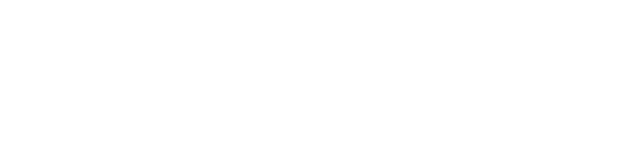
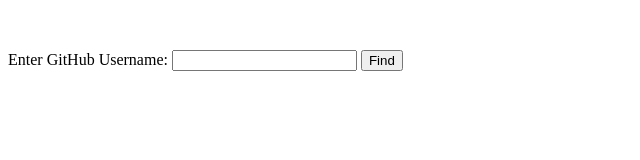
Before and after one commit to Tamothy/github_user_lookup_project_one, a website: page index.html in a window 1280 px wide. Shown: the whole page, without its empty margins (0-640 px from the left). Drawn offline with nearby package versions, Linux system fonts and the light colour scheme.

Commit message:
add github username form in index.html

```diff
--- a/index.html
+++ b/index.html
@@ -7,5 +7,12 @@
   </head>
   <body>
     <p class="test-front-end">Hello World!</p>
+    <div class="container">
+      <form id="github-username">
+        <label for="username">Enter GitHub Username:</label>
+        <input id="username" type="text">
+        <button type="submit">Find</button>
+      </form>
+    </div>
   </body>
 </html>
--- a/js/front-end-interface.js
+++ b/js/front-end-interface.js
@@ -1,3 +1,7 @@
 $(document).ready(function() {
   $('.test-front-end').fadeOut(5000);
+  $('#github-username').submit(function(event){
+    event.preventDefault();
+    var usernameInfo = $('#username').val();
+  });
 });
```
Also changed, not shown: build/js/app.js.
